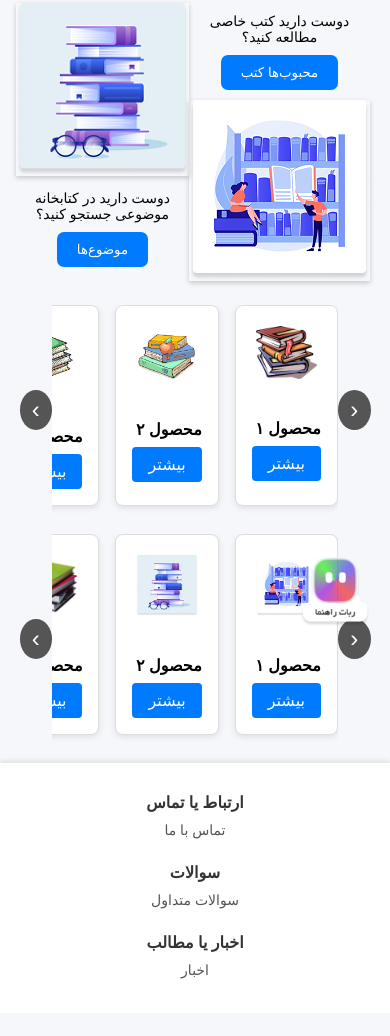
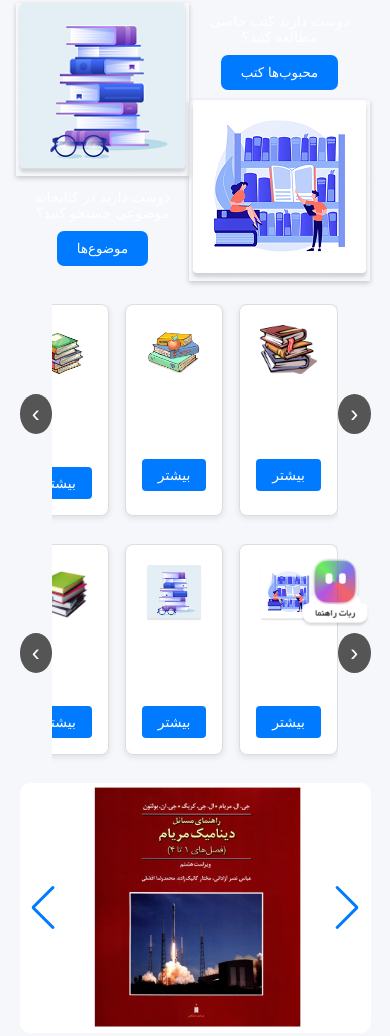
Before and after one commit to Azadigithub/My-Book-Store, a plain HTML site: page index.html in a window 390 px wide. Shown: the part 183-1219 px from the top of the page. Before the commit the page ends 1196 px from the top, so only its background shows below. Drawn offline with nearby package versions, Linux system fonts and the light colour scheme; files that its build step writes are made by us from their sources.

Commit message:
fix swipper

```diff
--- a/Styles/Style.css
+++ b/Styles/Style.css
@@ -2,6 +2,7 @@
   font-family: Vazir;
   src: url(../Public/Fonts/Vazir.woff2);
 }
+
 body {
   font-family: Vazir;
   background-color: rgb(181, 233, 233);
@@ -172,6 +173,7 @@ section {
 
 footer {
   background-color: #fff;
+  margin-top: 30px;
   padding: 20px;
   box-shadow: 0 -2px 5px rgba(0, 0, 0, 0.1);
 }
--- a/index.html
+++ b/index.html
@@ -6,15 +6,62 @@
     <link rel="stylesheet" href="./Styles/Style.css" />
     <link rel="stylesheet" href="./Styles/Media.css" />
     <title>فروشگاه کتاب</title>
-    <!-- <title>Book Search Page</title> -->
-    <link rel="stylesheet" href="css/style.css" />
+    <meta
+      name="viewport"
+      content="width=device-width, initial-scale=1, minimum-scale=1, maximum-scale=1"
+    />
+    <!-- Link Swiper's CSS -->
+    <link
+      rel="stylesheet"
+      href="https://cdn.jsdelivr.net/npm/swiper@11/swiper-bundle.min.css"
+    />
+
+    <!-- Demo styles -->
+    <style>
+      html,
+      body {
+        position: relative;
+        height: 100%;
+      }
+
+      body {
+        /* background: #000; */
+        font-family: Helvetica Neue, Helvetica, Arial, sans-serif;
+        font-size: 14px;
+        color: #fff;
+        margin: 0;
+        padding: 0;
+      }
+
+      .swiper {
+        width: 90%;
+        height: 250px;
+        border-radius: 10px;
+      }
+
+      .swiper-slide {
+        text-align: center;
+        font-size: 18px;
+        background: #fff;
+        display: flex;
+        justify-content: center;
+        align-items: center;
+      }
+
+      .swiper-slide>img {
+        display: block;
+        width: 80%;
+        height: 100%;
+        object-fit: cover;
+      }
+    </style>
   </head>
   <body>
-
-
     <header>
       <div class="header-container">
-        <div class="user-icon right"><a href="./User-page/User.html">👤</a></div>
+        <div class="user-icon right">
+          <a href="./User-page/User.html">👤</a>
+        </div>
 
         <div class="menu">
           <ul>
@@ -30,7 +77,6 @@
             <li><a href="./Pages/Signup/Signup.html">ثبت نام</a></li>
           </ul>
         </div>
-
       </div>
     </header>
 
@@ -42,12 +88,10 @@
           <input type="text" placeholder="جستجوی کتب و جزوه..." />
         </div>
       </div>
-
       <section class="banner">
         <div class="banner-item">
           <p>دوست دارید کتب خاصی مطالعه کنید؟</p>
           <p><button>محبوب‌ها کتب</button></p>
-
           <img
             src="images/11663632_20944530 1.png"
             alt="Books Stack"
@@ -66,115 +110,48 @@
           <button>موضوع‌ها</button>
         </div>
       </section>
-      <!-- <section>
+      <section>
         <div class="slider-wrapper">
           <button id="prev" class="nav-btn">‹</button>
 
           <div class="slider" id="slider">
             <div class="card">
-              <img
-                src="https://via.placeholder.com/300x180"
-                class="card-img-top"
-                alt="محصول ۱"
-              />
+              <img src="images/book1.png" class="card-img-top" alt="محصول ۱" />
               <div class="card-body">
                 <h5 class="card-title">محصول ۱</h5>
                 <a href="#" class="btn">بیشتر</a>
               </div>
             </div>
             <div class="card">
-              <img
-                src="https://via.placeholder.com/300x180"
-                class="card-img-top"
-                alt="محصول ۲"
-              />
+              <img src="images/book2.webp" class="card-img-top" alt="محصول ۲" />
               <div class="card-body">
                 <h5 class="card-title">محصول ۲</h5>
                 <a href="#" class="btn">بیشتر</a>
               </div>
             </div>
             <div class="card">
-              <img
-                src="https://via.placeholder.com/300x180"
-                class="card-img-top"
-                alt="محصول ۳"
-              />
-              <div class="card-body">
-                <h5 class="card-title">محصول ۳</h5>
-                <a href="#" class="btn">بیشتر</a>
-              </div>
-            </div>
-          </div>
-
-          <button id="next" class="nav-btn">›</button>
-        </div>
-      </section> -->
-      <section>
-        <div class="slider-wrapper">
-          <button id="prev" class="nav-btn">‹</button>
-
-          <div class="slider" id="slider">
-            <div class="card">
-              <img
-                src="images/book1.png"
-                class="card-img-top"
-                alt="محصول ۱"
-              />
-              <div class="card-body">
-                <h5 class="card-title">محصول ۱</h5>
-                <a href="#" class="btn">بیشتر</a>
-              </div>
-            </div>
-            <div class="card">
-              <img
-                src="images/book2.webp"
-                class="card-img-top"
-                alt="محصول ۲"
-              />
-              <div class="card-body">
-                <h5 class="card-title">محصول ۲</h5>
-                <a href="#" class="btn">بیشتر</a>
-              </div>
-            </div>
-            <div class="card">
-              <img
-                src="images/book3.png"
-                class="card-img-top"
-                alt="محصول ۳"
-              />
+              <img src="images/book3.png" class="card-img-top" alt="محصول ۳" />
               <div class="card-body">
                 <h5 class="card-title">محصول ۳</h5>
                 <a href="#" class="btn">بیشتر</a>
               </div>
             </div>
             <div class="card">
-              <img
-                src="images/book1.png"
-                class="card-img-top"
-                alt="محصول ۱"
-              />
+              <img src="images/book1.png" class="card-img-top" alt="محصول ۱" />
               <div class="card-body">
                 <h5 class="card-title">محصول 4</h5>
                 <a href="#" class="btn">بیشتر</a>
               </div>
             </div>
             <div class="card">
-              <img
-                src="images/book2.webp"
-                class="card-img-top"
-                alt="محصول ۲"
-              />
+              <img src="images/book2.webp" class="card-img-top" alt="محصول ۲" />
               <div class="card-body">
                 <h5 class="card-title">محصول 5</h5>
                 <a href="#" class="btn">بیشتر</a>
               </div>
             </div>
             <div class="card">
-              <img
-                src="images/book3.png"
-                class="card-img-top"
-                alt="محصول ۳"
-              />
+              <img src="images/book3.png" class="card-img-top" alt="محصول ۳" />
               <div class="card-body">
                 <h5 class="card-title">محصول 6</h5>
                 <a href="#" class="btn">بیشتر</a>
@@ -213,11 +190,7 @@
               </div>
             </div>
             <div class="card">
-              <img
-                src="images/book5.png"
-                class="card-img-top"
-                alt="محصول ۳"
-              />
+              <img src="images/book5.png" class="card-img-top" alt="محصول ۳" />
               <div class="card-body">
                 <h5 class="card-title">محصول ۳</h5>
                 <a href="#" class="btn">بیشتر</a>
@@ -246,11 +219,7 @@
               </div>
             </div>
             <div class="card">
-              <img
-                src="images/book5.png"
-                class="card-img-top"
-                alt="محصول ۳"
-              />
+              <img src="images/book5.png" class="card-img-top" alt="محصول ۳" />
               <div class="card-body">
                 <h5 class="card-title">محصول 6</h5>
                 <a href="#" class="btn">بیشتر</a>
@@ -261,58 +230,22 @@
           <button id="next" class="nav-btn">›</button>
         </div>
       </section>
-      <!-- <section>
-        <div class="slider-wrapper">
-          <button id="prev" class="nav-btn">‹</button>
-
-          <div class="slider" id="slider">
-            <div class="card">
-              <img
-                src="images/11663632_20944530 1.png"
-                class="card-img-top"
-                alt="محصول ۱"
-              />
-              <div class="card-body">
-                <h5 class="card-title">محصول ۱</h5>
-                <a href="#" class="btn">بیشتر</a>
+      <div class="swiper mySwiper">
+        <div class="swiper-wrapper">
+          <div class="swiper-slide"><img src="./images/Books/book1.webp" alt=""></div>
+          <div class="swiper-slide"><img src="./images/Books/book2.webp" alt=""></div>
+          <div class="swiper-slide"><img src="./images/Books/book3.webp" alt=""></div>
+          <div class="swiper-slide"><img src="./images/Books/book4.webp" alt=""></div>
+          <div class="swiper-slide"><img src="./images/Books/book5.webp" alt=""></div>
+          <div class="swiper-slide"><img src="./images/Books/book6.webp" alt=""></div>
+          <div class="swiper-slide"><img src="./images/Books/book7.webp" alt=""></div>
+          <div class="swiper-slide"><img src="./images/Books/book8.webp" alt=""></div>
+          <div class="swiper-slide"><img src="./images/Books/book9.webp" alt=""></div>
         </div>
+        <div class="swiper-button-next"></div>
+        <div class="swiper-button-prev"></div>
+        <!-- <div class="swiper-pagination"></div> -->
       </div>
-            <div class="card">
-              <img
-                src="images/23673318_6822722 1.png"
-                class="card-img-top"
-                alt="محصول ۲"
-              />
-              <div class="card-body">
-                <h5 class="card-title">محصول ۲</h5>
-                <a href="#" class="btn">بیشتر</a>
-              </div>
-            </div>
-            <div class="card">
-              <img
-                src="/images/book5.png"
-                class="card-img-top"
-                alt="محصول ۳"
-              />
-              <div class="card-body">
-                <h5 class="card-title">محصول ۳</h5>
-                <a href="#" class="btn">بیشتر</a>
-              </div>
-            </div>
-            <div class="card">
-              <img
-                src=""
-                class="card-img-top"
-                alt="محصول ۳"
-              />
-              <div class="card-body">
-                <h5 class="card-title">محصول ۳</h5>
-                <a href="#" class="btn">بیشتر</a>
-              </div>
-            </div>
-          <button id="next" class="nav-btn">›</button>
-        </div>
-      </section> -->
 
       <section class="chat-section">
         <a href="#"
@@ -337,6 +270,45 @@
         </div>
       </div>
     </footer>
+  </body>
   <script src="js/js.js"></script>
-  </body>
+  <!-- Swiper JS -->
+  <script src="https://cdn.jsdelivr.net/npm/swiper@11/swiper-bundle.min.js"></script>
+
+  <!-- Initialize Swiper -->
+  <script>
+    var swiper = new Swiper(".mySwiper", {
+      slidesPerView: 3, // تعداد اسلایدهای قابل مشاهده
+      slidesPerGroup: 1, // چند اسلاید در هر بار شیفت شود
+      spaceBetween: 30,
+      centeredSlides: false, // چون ما می‌خواهیم ۳ تا کنار هم باشن، نیازی به centeredSlides نیست
+      loop: true, // اگر می‌خواهید حلقه‌وار بچرخه
+      autoplay: {
+        delay: 2500,
+        disableOnInteraction: false,
+      },
+      // pagination: {
+      //   el: ".swiper-pagination",
+      //   clickable: true,
+      // },
+      navigation: {
+        nextEl: ".swiper-button-next",
+        prevEl: ".swiper-button-prev",
+      },
+      breakpoints: {
+        0: {
+          slidesPerView: 1,
+        },
+        400: {
+          slidesPerView: 2,
+        },
+        768: {
+          slidesPerView: 3,
+        },
+        1024: {
+          slidesPerView: 4,
+        },
+      },
+    });
+  </script>
 </html>
```
Also changed, not shown: Pages/Slider/Slider6.html (+1 -1 lines), images/Books/book1.webp (added), images/Books/book2.webp (added), images/Books/book3.webp (added), images/Books/book4.webp (added), images/Books/book5.webp (added), images/Books/book6.webp (added), images/Books/book7.webp (added), images/Books/book8.webp (added), images/Books/book9.webp (added). Lines whose indentation alone changed are shown as unchanged.
